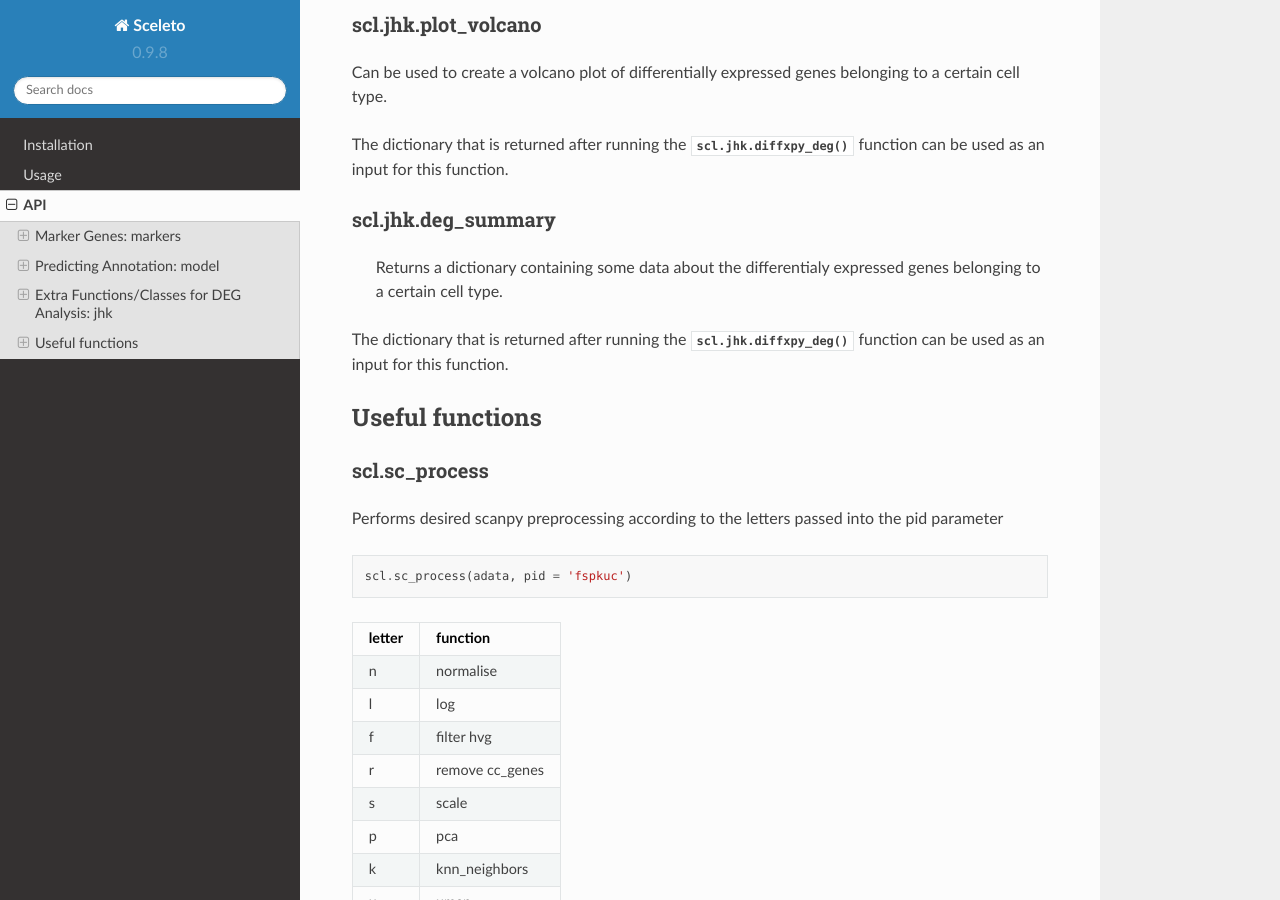
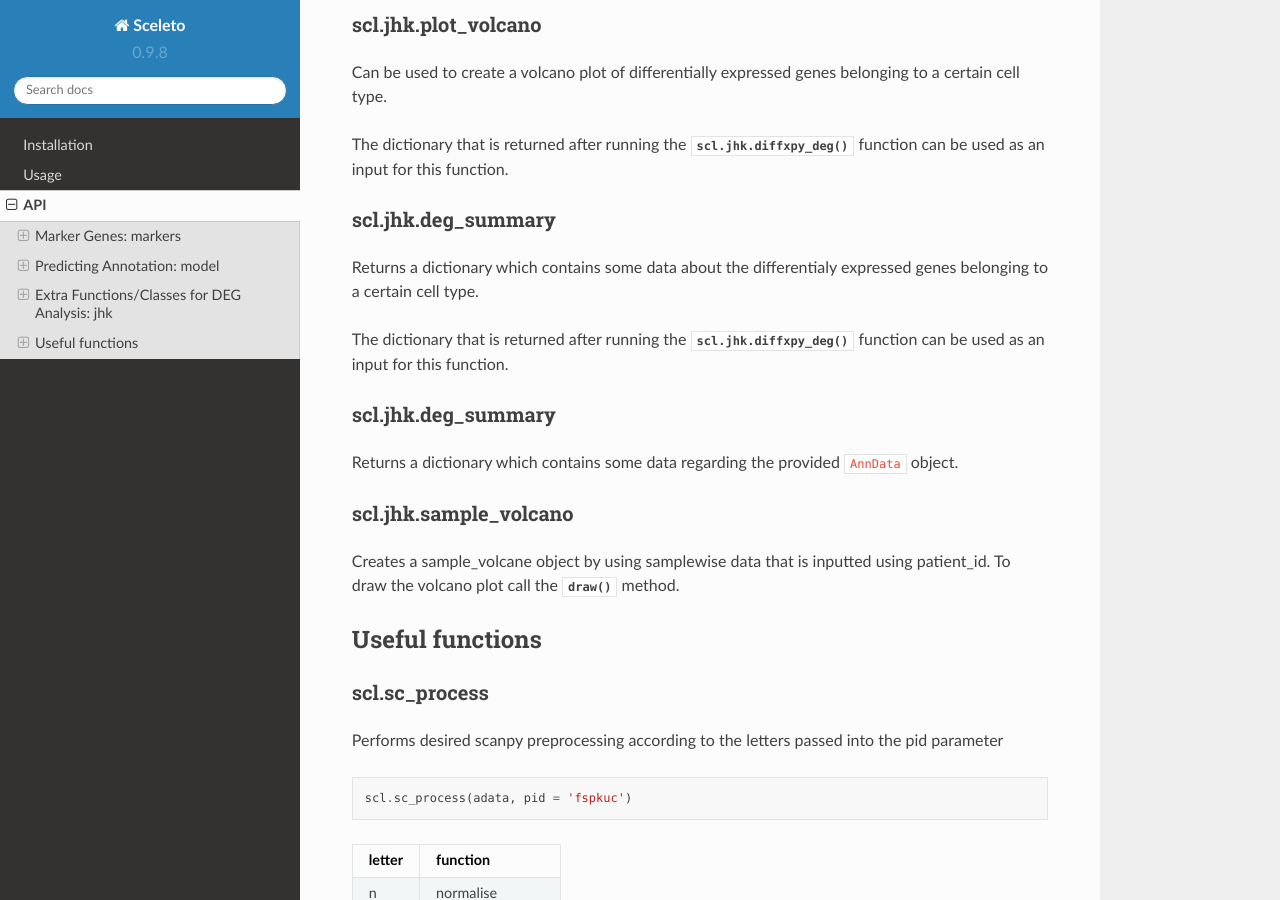
Before and after one commit to scmgl-kaist/sceleto, a Sphinx documentation site: the page built from docs/source/api.rst, in a window 1280 px wide and 900 px high, scrolled down 2534 px. Built offline with Sphinx 7.4.7 and the Read the Docs theme 2.0.0, drawn with Linux system fonts in a browser that asks for light colours.

Commit message:
finished documentation for jhk module

```diff
--- a/docs/source/api.rst
+++ b/docs/source/api.rst
@@ -129,7 +129,7 @@ The dictionary that is returned after running the :py:func:`scl.jhk.diffxpy_deg`
 scl.jhk.deg_summary
 --------------------
 
- Returns a dictionary containing some data about the differentialy expressed genes belonging to a certain cell type.
+Returns a dictionary which contains some data about the differentialy expressed genes belonging to a certain cell type.
 
 .. code-block:: python
    deg_als_alzheimer = scl.jhk.diffxpy_deg(adata,'Disease','ALS',"Alzheimer's", cell_type='predicted_annotation', tissue='brain', test='t_test')
@@ -137,6 +137,25 @@ scl.jhk.deg_summary
 
 The dictionary that is returned after running the :py:func:`scl.jhk.diffxpy_deg` function can be used as an input for this function.
 
+scl.jhk.deg_summary
+--------------------
+
+Returns a dictionary which contains some data regarding the provided ``AnnData`` object.
+
+.. code-block:: python
+   scl.jhk.ad_summary(anndata)
+
+scl.jhk.sample_volcano
+----------------------
+
+Creates a sample_volcane object by using samplewise data that is inputted using patient_id.
+To draw the volcano plot call the :py:func:`draw` method.
+
+.. code-block:: python
+   volcano_example_1 = scl.jhk.sample_volcano(dcdata,patient_id='PatientID',anno_key='ASDC',comp1='ASDC',comp2='DC',quick=True)
+   volcano_example_2 = scl.jhk.sample_volcano(natsub,patient_id='sample',anno_key='status',comp1='MS postTx',comp2='MS preTx',quick=True)
+
+   volcano_example_2.draw(title='Title',sig_mode='pval',x_pos=0.7,pvalue_cut=1.7,show=True)
 
 Useful functions
 ================
--- a/jhk.py
+++ b/jhk.py
@@ -92,7 +92,7 @@ def plot_volcano(query_dict, query_ct):
 # Summarizing DEG results
 def deg_summary(query_dict, query_ct):
     """
-    Returns some data bout the differentialy expressed genes belonging to a certain cell type
+    Returns a dictionary containing some data about the differentialy expressed genes belonging to a certain cell type
 
     query_dict: dictionary,    REQUIRED | A dictionary containing differentially expressed genes for each cell type
     query_ct:   str,           REQUIRED | Name of the cell type to be used
@@ -124,7 +124,7 @@ class sample_volcano():
     def __init__(self,adata,patient_id,anno_key,comp1,comp2,P=0.01,quick=True,
                  fc_cut_pval=0.5,n_pos_cell=10,n_patient_cell=10):
         """
-        Creates a volcano plot by using samplewise data that is inputted using patient_id
+        Creates a sample_volcane object by using samplewise data that is inputted using patient_id
 
         adata: AnnData         REQUIRED | Scanpy AnnData object to be used.
         patient_id: str        REQUIRED | Name of the column that contains the ids for the samples.
```
